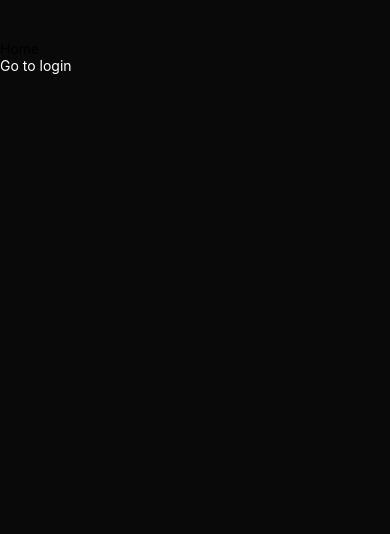
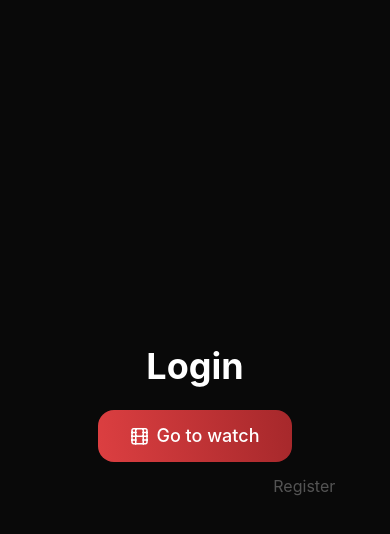
Before and after one commit to a2d7cc/native-cinema, a React Native app: screen / in a window 390 px wide. Shown: the top 534 px of the page. Built offline with nearby package versions, Linux system fonts and the light colour scheme.

Commit message:
React Hook Form - button, loader, types

```diff
--- a/app/components/screens/auth/Auth.tsx
+++ b/app/components/screens/auth/Auth.tsx
@@ -1,10 +1,39 @@
-import { FC, PropsWithChildren } from 'react'
-import { Text, View } from 'react-native'
+import { Button, Loader } from '@/components/ui'
+import { IAuthFormData } from '@/shared/types/auth.interface'
+import { FC, PropsWithChildren, useState } from 'react'
+import { SubmitHandler, useForm } from 'react-hook-form'
+import { Pressable, Text, View } from 'react-native'
 
 const Auth: FC<PropsWithChildren> = ({ children }) => {
+	const [isReg, setIsReg] = useState(false)
+	const { handleSubmit, reset, control } = useForm({
+		mode: 'onChange'
+	})
+
+	const onSubmit:SubmitHandler<IAuthFormData> = ({email, password}) => {}
+
+	const isLoading = false
+
 	return (
-		<View>
-			<Text>Auth</Text>
+		<View  className='mx-2 items-center justify-center h-full'>
+			<View className='w-9/12'>
+				<Text className='text-center text-white text-4xl font-bold mb-2.5'>
+					{isReg? 'Register' : 'Login'}
+				</Text>
+				{isLoading ? <Loader /> : <>
+				{/* Fields */}
+				<Button onPress={handleSubmit(onSubmit)} icon={'film'}>
+					Go to watch
+				</Button>
+
+
+			<Pressable onPress={() => setIsReg(!isReg)}>
+				<Text className='text-white opacity-30 text-right text-base mt-3'>
+					{isReg? 'Login' : 'Register'}
+				</Text>
+			</Pressable>
+				</>}
+			</View>
 		</View>
 	)
 }
--- /dev/null
+++ b/app/components/ui/Loader.tsx
@@ -0,0 +1,10 @@
+import {FC} from "react"
+import { ActivityIndicator, Text, View } from 'react-native'
+
+const Loader: FC = () => {
+	return (
+		<ActivityIndicator size='large' color='#BF3335' />
+	)
+};
+
+export default Loader;
--- /dev/null
+++ b/app/components/ui/button/Button.tsx
@@ -0,0 +1,38 @@
+import cn from 'clsx'
+import { Feather } from '@expo/vector-icons'
+import { LinearGradient } from 'expo-linear-gradient'
+import { FC, PropsWithChildren } from 'react'
+import { Pressable, Text, View } from 'react-native'
+
+import { IButton } from './button.interface'
+
+const Button: FC<PropsWithChildren<IButton>> = ({
+	className,
+	icon,
+	children,
+	...rest
+}) => {
+	return (
+		<Pressable className={cn('self-center mt-3.5', className)} {...rest} >
+			<LinearGradient
+				start={{x:0, y: 0.75}}
+				end={{x:1, y: 0.25}}
+				className={cn('w-full py-3 px-8 rounded-2xl items-center', {
+					'flex-row': !!icon
+				})}
+				colors={['#DC3F41', '#a6282b']}
+			>
+				{icon && <Feather name={icon} size={18} color='white' />}
+				<Text
+					className={cn('text-white text-center font-medium text-lg', {
+						'ml-2': !!icon
+					})}
+				>
+					{children}
+				</Text>
+			</LinearGradient>
+		</Pressable>
+	)
+}
+
+export default Button
--- /dev/null
+++ b/app/components/ui/index.ts
@@ -0,0 +1,2 @@
+export { default as Loader } from './Loader'
+export { default as Button } from './button/Button'
--- a/app/navigation/user.routes.ts
+++ b/app/navigation/user.routes.ts
@@ -1,16 +1,13 @@
-import Auth from "@/components/screens/auth/Auth";
-import Home from "@/components/screens/home/Home";
+import Auth from '@/components/screens/auth/Auth'
+import Home from '@/components/screens/home/Home'
 
-
-
-import { IRoute } from "./navigation.types";
-
+import { IRoute } from './navigation.types'
 
 export const userRoutes: IRoute[] = [
-	{
-		name: 'Home',
-		component: Home
-	},
+	// {
+	// 	name: 'Home',
+	// 	component: Home
+	// },
 	{
 		name: 'Auth',
 		component: Auth
--- /dev/null
+++ b/app/shared/types/auth.interface.ts
@@ -0,0 +1,3 @@
+import { IUser } from "./user.interface";
+
+export interface IAuthFormData extends Pick<IUser, 'email' | 'password'> {}
--- /dev/null
+++ b/app/shared/types/icon.types.ts
@@ -0,0 +1,4 @@
+import { Feather, MaterialIcons } from '@expo/vector-icons'
+
+export type TypeFeatherIconNames = keyof typeof Feather.glyphMap
+export type TypeMaterialIconNames = keyof typeof MaterialIcons.glyphMap
--- a/package.json
+++ b/package.json
@@ -13,15 +13,18 @@
   "dependencies": {
     "@react-navigation/native": "^6.0.13",
     "@react-navigation/native-stack": "^6.9.1",
+    "clsx": "^1.2.1",
     "expo": "~46.0.16",
     "expo-status-bar": "~1.4.0",
     "nativewind": "^2.0.11",
     "react": "18.0.0",
     "react-dom": "18.0.0",
+    "react-hook-form": "^7.39.3",
     "react-native": "0.69.6",
     "react-native-safe-area-context": "^4.4.1",
     "react-native-screens": "^3.18.2",
-		"react-native-web": "~0.18.7"
+    "react-native-web": "~0.18.7",
+    "expo-linear-gradient": "~11.4.0"
   },
   "devDependencies": {
     "@babel/core": "^7.12.9",
```
Also changed, not shown: app/components/ui/button/button.interface.ts (added, +7 -0 lines), app/shared/types/user.interface.ts (added, +7 -0 lines), 1 other file (tests, documents, lock files or other folders). Lines whose indentation alone changed are shown as unchanged.
